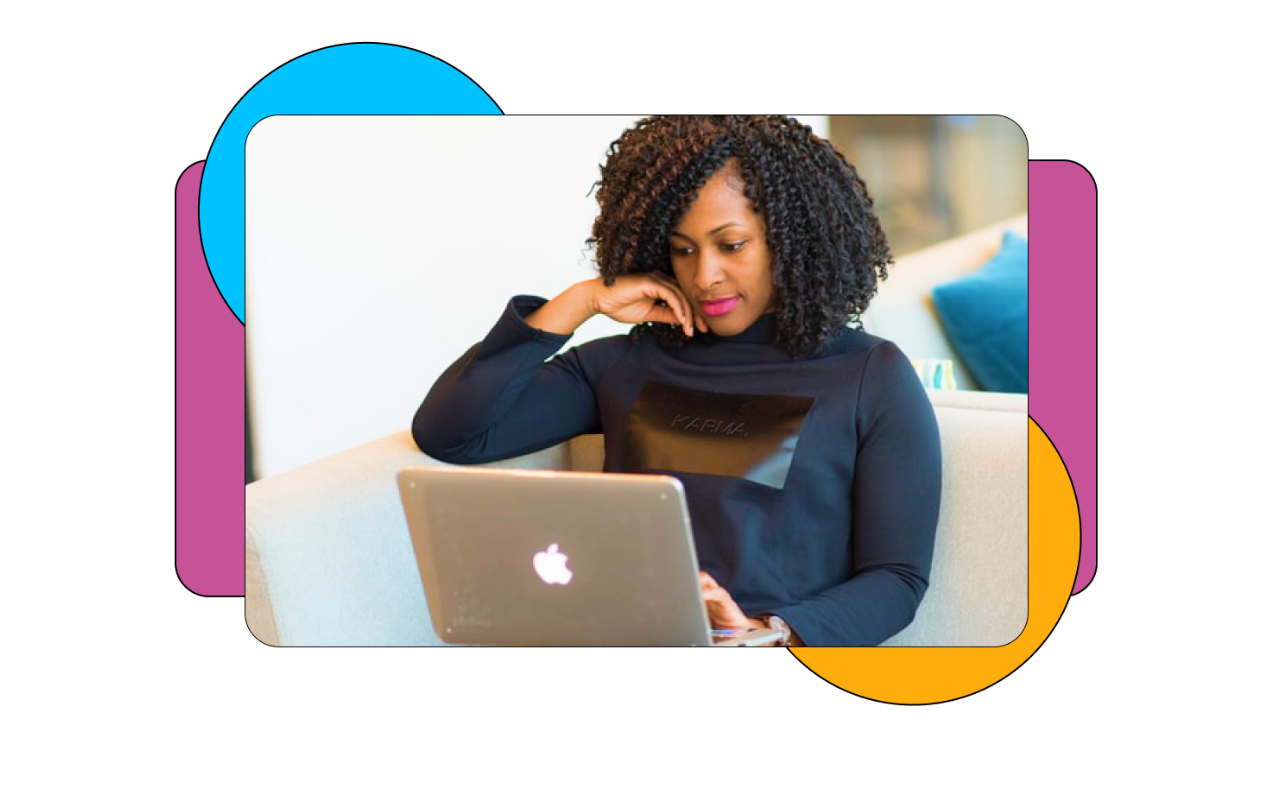
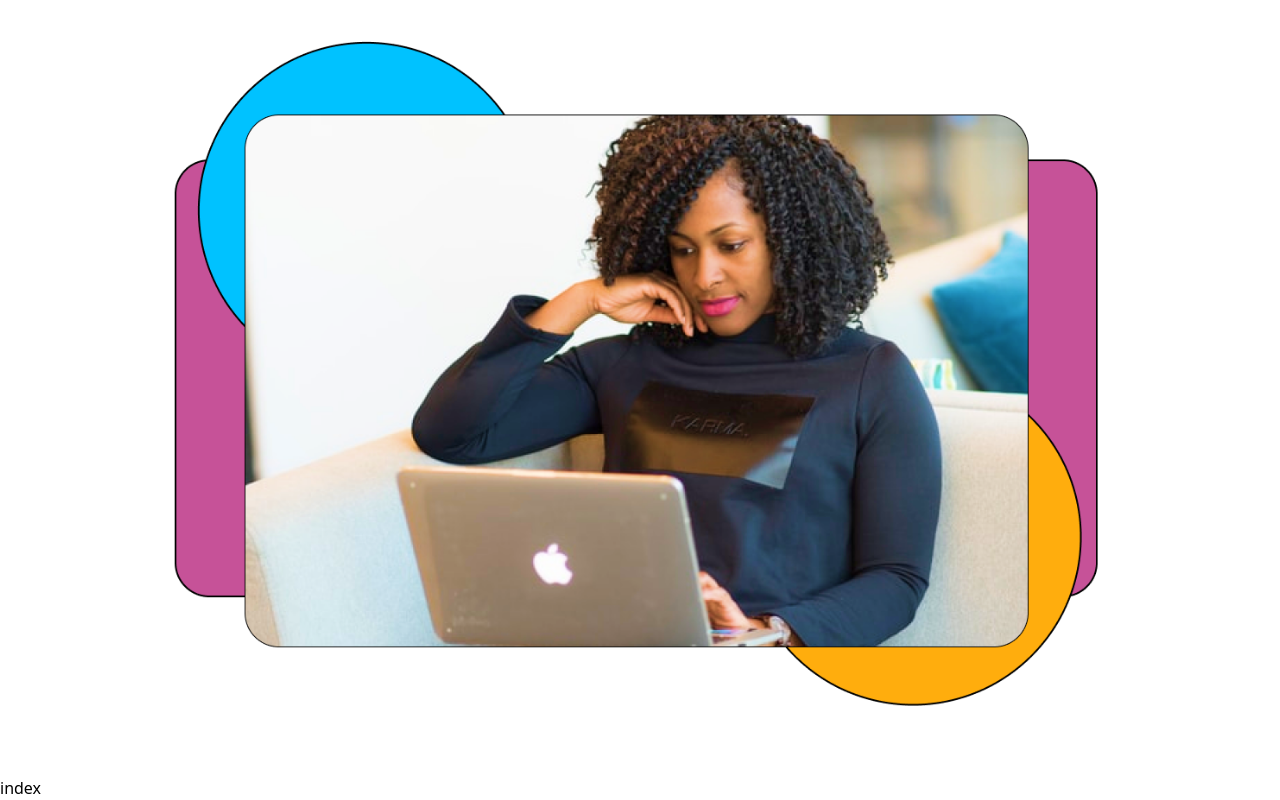
Before and after one commit to Eliteboss1/Educo, a React (Vite) app: page / in a window 1280 px wide. Shown: the part 1199-1999 px from the top of the page. Before the commit the page ends 1975 px from the top, so only its background shows below. Built offline with nearby package versions, Linux system fonts and the light colour scheme.

Commit message:
Feat: Started Courses section

```diff
--- a/src/App.jsx
+++ b/src/App.jsx
@@ -3,6 +3,7 @@ import Navigation from "../src/components/Navigation/index";
 import Footer from "../src/components/Footer/index";
 import HeroSection from "../src/components/HeroSection/Hero";
 import CalltoAction from "./components/CTA/CalltoAction";
+import Courses from "./components/Courses";
 export default function App() {
   return (
     <div className="overflow-hidden">
@@ -19,6 +20,11 @@ export default function App() {
       <div>
         <CalltoAction/>
       </div>
+
+      {/* Courses */}
+      <div>
+        <Courses/>
+      </div>
       {/*Footer*/}
       {/* <div>
         <Footer />
--- /dev/null
+++ b/src/components/Courses/index.jsx
@@ -0,0 +1,9 @@
+import React from 'react'
+
+const Courses = () => {
+  return (
+    <div>index</div>
+  )
+}
+
+export default Courses
```
